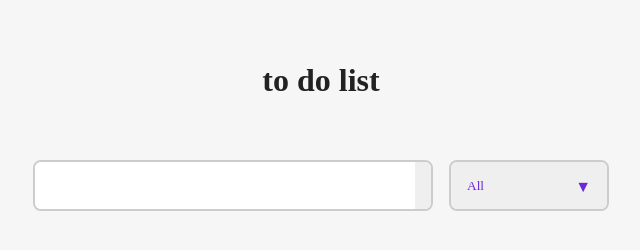
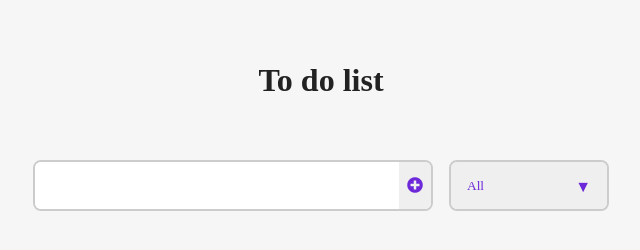
Before and after one commit to yasminebrahimi/TodoList-Javascript, a plain HTML site: page index.html in a window 1280 px wide. Shown: the full height of the page, 319-959 px from the left. Drawn offline with Linux system fonts and the light colour scheme.

Commit message:
HTML, CSS and JS files done!

```diff
--- a/index.html
+++ b/index.html
@@ -1,20 +1,19 @@
 <!DOCTYPE html>
 <html lang="en">
-<head>
+  <head>
     <meta charset="UTF-8">
+    <meta http-equiv="X-UA-Compatible" content="IE=edge">
     <meta name="viewport" content="width=device-width, initial-scale=1.0">
-    <title>To do List</title>
+    <title>To do App</title>
     <link rel="stylesheet" href="./stylesheet.css">
-</head>
-
-
-
-
-
+    <link rel="stylesheet" href="https://cdnjs.cloudflare.com/ajax/libs/font-awesome/5.15.3/css/all.min.css"
+      integrity="sha512-iBBXm8fW90+nuLcSKlbmrPcLa0OT92xO1BIsZ+ywDWZCvqsWgccV3gFoRBv0z+8dLJgyAHIhR35VZc2oM/gI1w=="
+      crossorigin="anonymous" referrerpolicy="no-referrer" />
+  </head>
 
 <body>
     <header>
-      <h1>to do list</h1>
+      <h1>To do list</h1>
     </header>
     <section class="container">
       <div class="form-container">
@@ -37,7 +36,7 @@
           <!-- <li class="todo">
             <p class="todo__title">todo #1</p>
             <span class="todo__createdAt">1402/1/28</span>
-            <button><i class="todo__check far fa-check-square"></i></button>
+            <button><i class="far fa-check-square" ></i></button>
             <button><i class="todo__remove far fa-trash-alt"></i></button>
           </li> -->
         </ul>
```
